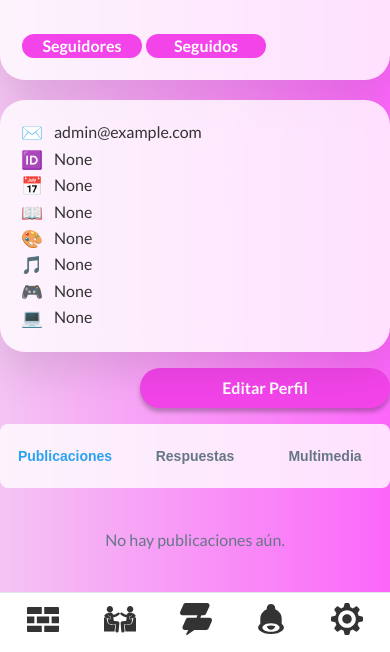
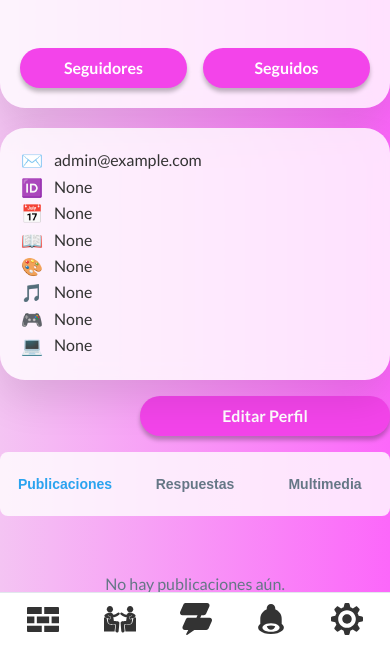
Before and after one commit to Daviddp96/RetirATI, a Django app: page /profile/ in a window 390 px wide. Shown: the part 300-952 px from the top of the page. Run offline with Django 5.2, Linux system fonts and the light colour scheme; a user stored in the database is signed in; data comes from the database, SQL or seed files in the repository; data that the repository does not hold is empty.

Commit message:
profile mobile

```diff
--- a/funATI/funATIAPP/static/css/styles.css
+++ b/funATI/funATIAPP/static/css/styles.css
@@ -196,6 +196,7 @@ body {
   display: flex;
   background: var(--bg-container);
   border-radius: 8px;
+  margin-top: 1rem;
   margin-bottom: 1rem;
   height: 4rem;
 }
@@ -515,12 +516,12 @@ body {
   width: 50%;
   max-width: 200px;
   margin-top: 1rem;
-  margin-bottom: 1rem;
   transition: all 0.2s;
 }
 
 .seguidos {
   display: flex;
+  gap: 1rem;
 }
 
 .seguidores {
@@ -891,8 +892,7 @@ form .media-preview-img {
     cursor: pointer;
   }
 
-  .followers-container_,
-  .profile-nav {
+  .followers-container_ {
     margin: 0px;
   }
 
--- a/funATI/funATIAPP/templates/perfil-main.html
+++ b/funATI/funATIAPP/templates/perfil-main.html
@@ -46,8 +46,8 @@
         </div>
         <p class="profile-bio">{{ profile.biography }}</p>
         <div class="seguidos">
-            <a href="{% url 'funATIAPP:followers_profile' profile.id %}" class="seguidores">Seguidores</a>
-            <a href="{% url 'funATIAPP:follows_profile' profile.id %}" class="seguidores">Seguidos</a>
+            <a href="{% url 'funATIAPP:followers_profile' profile.id %}" class="edit-profile">Seguidores</a>
+            <a href="{% url 'funATIAPP:follows_profile' profile.id %}" class="edit-profile">Seguidos</a>
         </div>
     </div>
     <div class="profile-details container">
```
